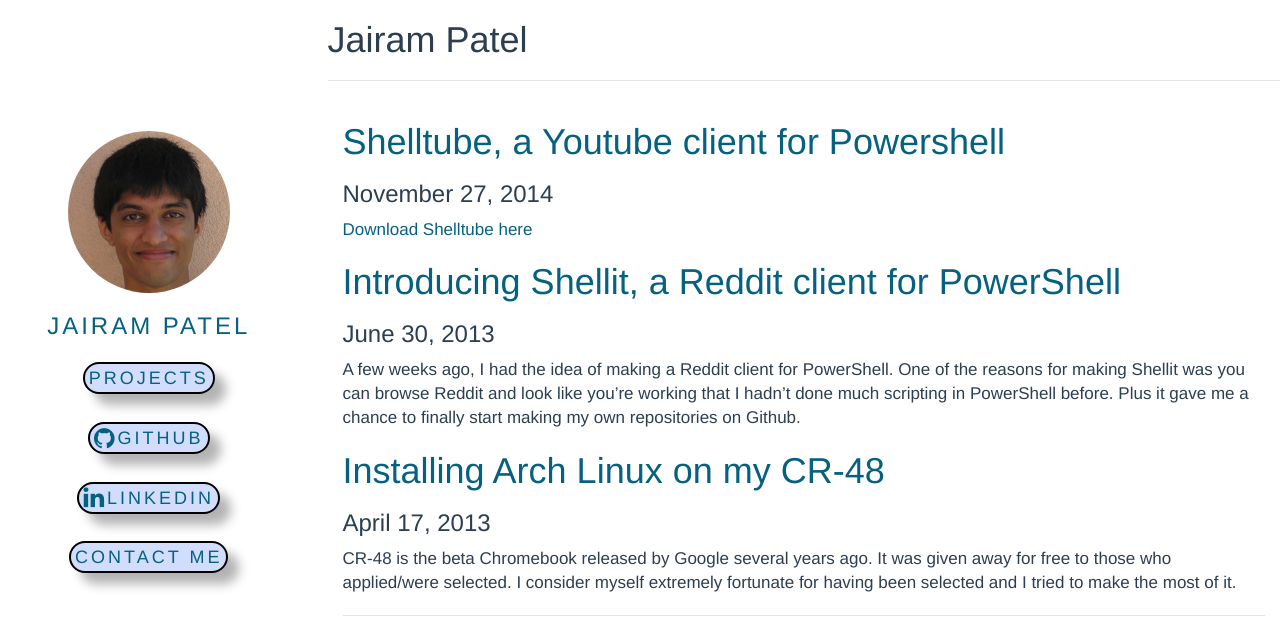
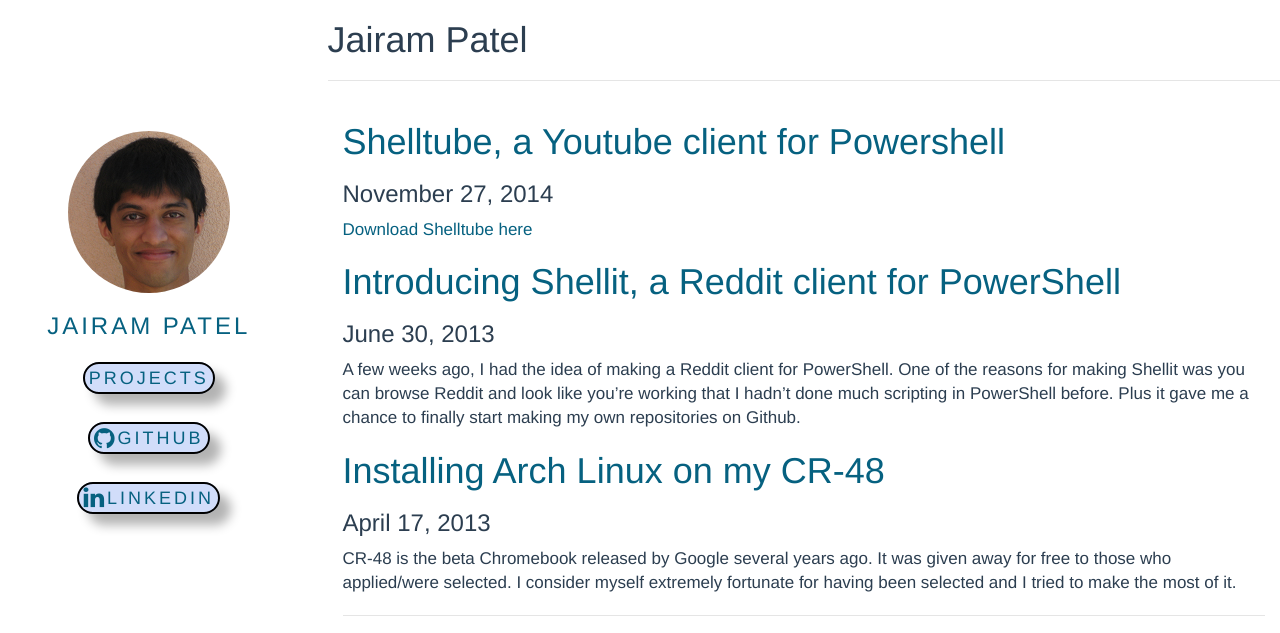
Before and after one commit to jairampatel/jairampatel.github.io, a Jekyll site: the page built from index.html, in a window 1280 px wide, cut to the strip 0-633 px from the top of the page. Built offline with Jekyll 4.4.1, drawn with Linux system fonts in a browser that asks for light colours; nearby versions of some CDN libraries.

Commit message:
Removing contact link

```diff
--- a/_includes/sidebar.html
+++ b/_includes/sidebar.html
@@ -9,5 +9,4 @@
     	<br><a id="projects" href="/projects.html">Projects</a><br><br><br>
         <a class="social" href="https://github.com/jairampatel"><i class="fa fa-github fa-lg"></i>Github</a><br><br><br>
         <a class="social" href="https://www.linkedin.com/profile/view?id=97421404"><i class="fa fa-linkedin fa-lg"></i>LinkedIn</a><br><br><br>
-        <a class="social" href="mailto:jairamjpatel@gmail.com">Contact Me</a>
 </header>
```
